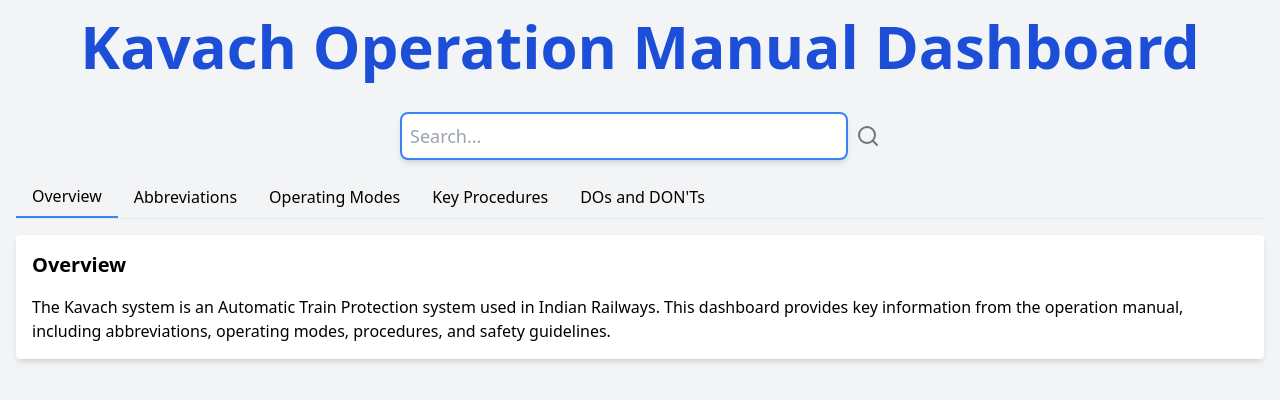
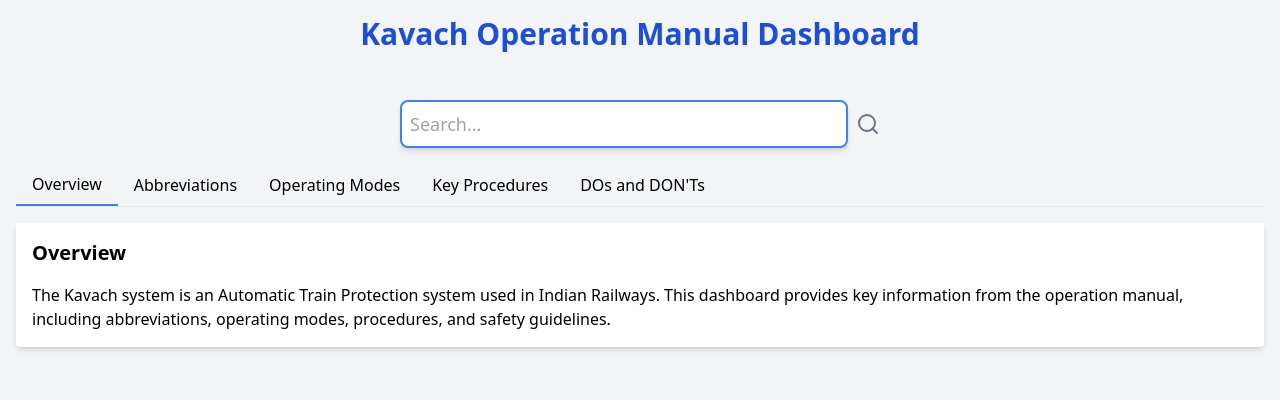
Before and after one commit to coekavach/kavach4lp, a website: page index.html in a window 1280 px wide. Drawn offline with nearby package versions, Linux system fonts and the light colour scheme.

Commit message:
Update index.html

```diff
--- a/index.html
+++ b/index.html
@@ -17,7 +17,7 @@
 </head>
 <body class="bg-gray-100">
     <div class="container mx-auto p-4">
-        <h1 class="text-6xl font-bold mb-9 text-center mx-auto text-blue-700">Kavach Operation Manual Dashboard</h1>
+        <h1 class="text-3xl font-bold mb-12 text-center mx-auto text-blue-700">Kavach Operation Manual Dashboard</h1>
         <div class="mb-4 flex justify-center items-center">
             <input type="text" id="searchInput" placeholder="Search..." class="border-2 border-blue-500 rounded-lg p-2 text-lg shadow-md focus:outline-none focus:ring-2 focus:ring-blue-500 focus:border-transparent w-full max-w-md">
             <i data-lucide="search" class="text-gray-500 ml-2 text-lg"></i>
```
